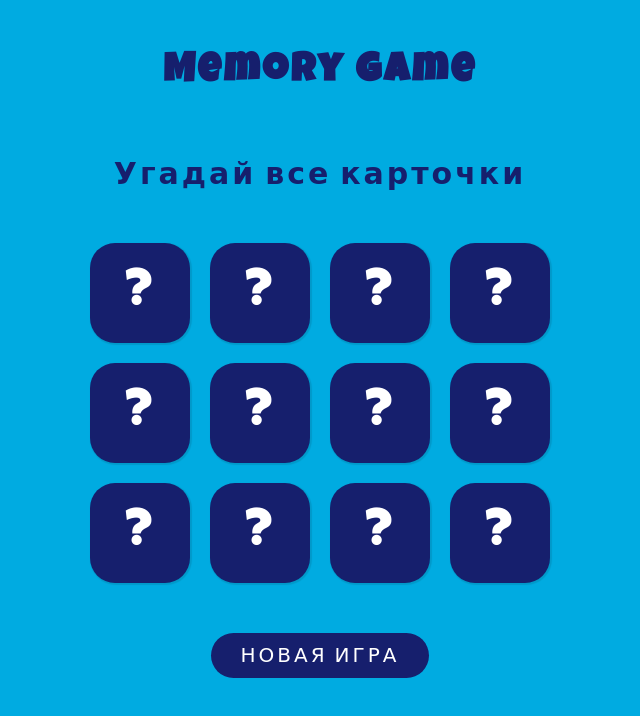
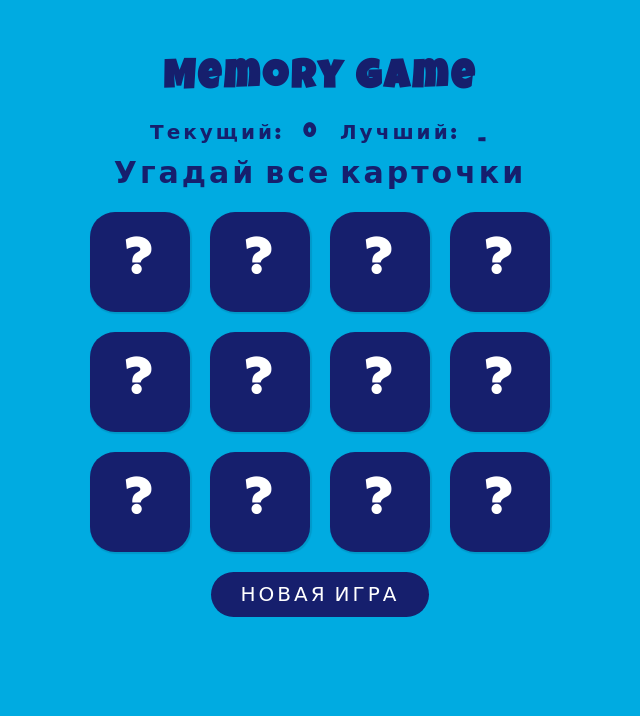
Before and after one commit to pip74klo/project-three, a plain HTML site: page index.html in a window 1280 px wide. Both pictures are taken after a click on the button "НОВАЯ ИГРА". Shown: the whole page, without its empty margins (320-960 px from the left). Drawn offline with Linux system fonts and the light colour scheme.

Commit message:
add current score, best score

```diff
--- a/index.html
+++ b/index.html
@@ -11,7 +11,14 @@
 </head>
 <body>
   <h2 class="heading">Memory game</h2>
+  <div class="score-block">
+    <h3 class="current-score">Текущий:<p >_</p></h3>
+    <h3 class="best-score">Лучший:<p >_</p></h3>
+  </div>
+
+  <!-- <h3 class="score">счет:<p >_</p></h3> -->
   <h3 class="desc">Угадай все карточки</h3>
+
 
   <div id="game-board">
 
@@ -22,7 +29,11 @@
 
   <h2 id="victory-message"></h2>
 
+
   <button id="new-game-button">новая игра</button>
+
+
+
 
   <script src="script.js"></script>
 </body>
--- a/script.js
+++ b/script.js
@@ -1,7 +1,13 @@
 const GAME_NODE = document.querySelector("#game-board"),
-  VICTORY_TEXT = document.querySelector("#victory-message"),
-  START_GAME_BUTTON = document.querySelector("#new-game-button");
+      VICTORY_TEXT = document.querySelector("#victory-message"),
+      START_GAME_BUTTON = document.querySelector("#new-game-button"),
+      currentScore = document.querySelector('.current-score p'),
+      bestScore = document.querySelector('.best-score p');
 
+
+
+let currentCount;
+let bestCount = 0;
 const VISIBLE_CARD_CLASSNAME = "visible";
 
 const CARD_FLIP_TIMEOUT_MS = 500;
@@ -15,8 +21,15 @@ let VISIBLE_CARDS = [];
 START_GAME_BUTTON.addEventListener('click', startGame);
 
 function startGame() {
-  [GAME_NODE, VICTORY_TEXT].forEach((node) => {
-    node.innerHTML = '';
+  currentCount = 0;
+  [GAME_NODE, VICTORY_TEXT, currentScore].forEach((node) => {
+    if (node === currentScore){
+      setTimeout(() => {
+        node.innerHTML = currentCount;
+      }, 300)
+    } else {
+      node.innerHTML = '';
+    }
   });
 
   const CARD_VALUES = generateArray(CARD_ELEMENTS, CARD_AMOUNT);
@@ -83,13 +96,13 @@ function renderCard(emoji){
 
   card.addEventListener('click', () => {
     handleCardClick(card)
+
   })
 
   GAME_NODE.appendChild(card);
 }
 
 function handleCardClick(card) {
-
   if (card.classList.contains(VISIBLE_CARD_CLASSNAME)){
     return
   }
@@ -98,10 +111,22 @@ function handleCardClick(card) {
     const visibleCardNodes = document.querySelectorAll('.visible');
 
     const isVictory = visibleCardNodes.length === CARD_AMOUNT;
+
     const victoryMessage = 'Поздравляю, вы выйграли!'
     if (isVictory){
       VICTORY_TEXT.textContent = victoryMessage;
+      if (bestCount === 0){
+        bestCount = currentCount
+        bestScore.textContent = bestCount
+      } else if (currentCount > bestCount){
+        bestScore.textContent = bestCount
+      } else {
+        bestCount = currentCount
+        bestScore.textContent = bestCount
+      }
     }
+
+
   }
 
   card.querySelector('.card-inner').addEventListener('transitionend', checkVictory);
@@ -124,6 +149,13 @@ function handleCardClick(card) {
       lastCard.classList.remove('visible');
       prelastCard.classList.remove('visible');
     }, CARD_FLIP_TIMEOUT_MS)
+  }
+  currentCount++
+    if (currentCount % 1 == 0){
+      setTimeout(()=> {
+        currentScore.textContent = currentCount
+      },300)
 
-  }
+    }
+
 }
--- a/styles.css
+++ b/styles.css
@@ -5,6 +5,10 @@ html {
 
 html, body {
   margin:0;
+}
+
+h2, h3, p{
+  margin: 0;
 }
 /* 1em = 20px*/
 body {
@@ -22,7 +26,54 @@ body {
 
 .heading {
   font-size: 2em;
+  margin-top: 1em;
+  margin-bottom: 0.5em;
 }
+
+/* .score {
+  width: 5em;
+  display: flex;
+  justify-content: space-between;
+  align-items:center;
+  gap: 1em;
+  font-size: 2em;
+  font-weight: normal;
+  font-family: "Luckiest Guy", cursive;
+  letter-spacing: 0.15em;
+  margin-bottom: 0.5em;
+}
+
+.score p{
+  display:inline;
+} */
+
+.score-block {
+  display: flex;
+  justify-content: space-between;
+  align-items:center;
+  gap: 2em;
+}
+
+.current-score,
+.best-score {
+  width: 150px;
+  display: flex;
+  /* justify-content: space-between; */
+  align-items:center;
+  gap: 1em;
+  font-size: 1em;
+  font-weight: bold;
+  font-family: "Luckiest Guy", cursive;
+  letter-spacing: 0.15em;
+  margin-bottom: 0.5em;
+}
+
+.current-score p,
+.best-score p{
+  display:inline;
+}
+
+
 
 .desc {
   font-size: 1.5em;
@@ -37,13 +88,14 @@ body {
 
 #new-game-button {
   border:none;
+  margin-top: 1em;
   padding: 0.5em 1.5em;
   background-color: var(--primary-color);
   color: white;
   font-size: 1em;
   border-radius: 1.5em;
-  font-family: inherit;
-  letter-spacing: inherit;
+  font-family: "Luckiest Guy", cursive;
+  letter-spacing: 0.15em;
   text-transform: uppercase;
   cursor: pointer;
 }
```
